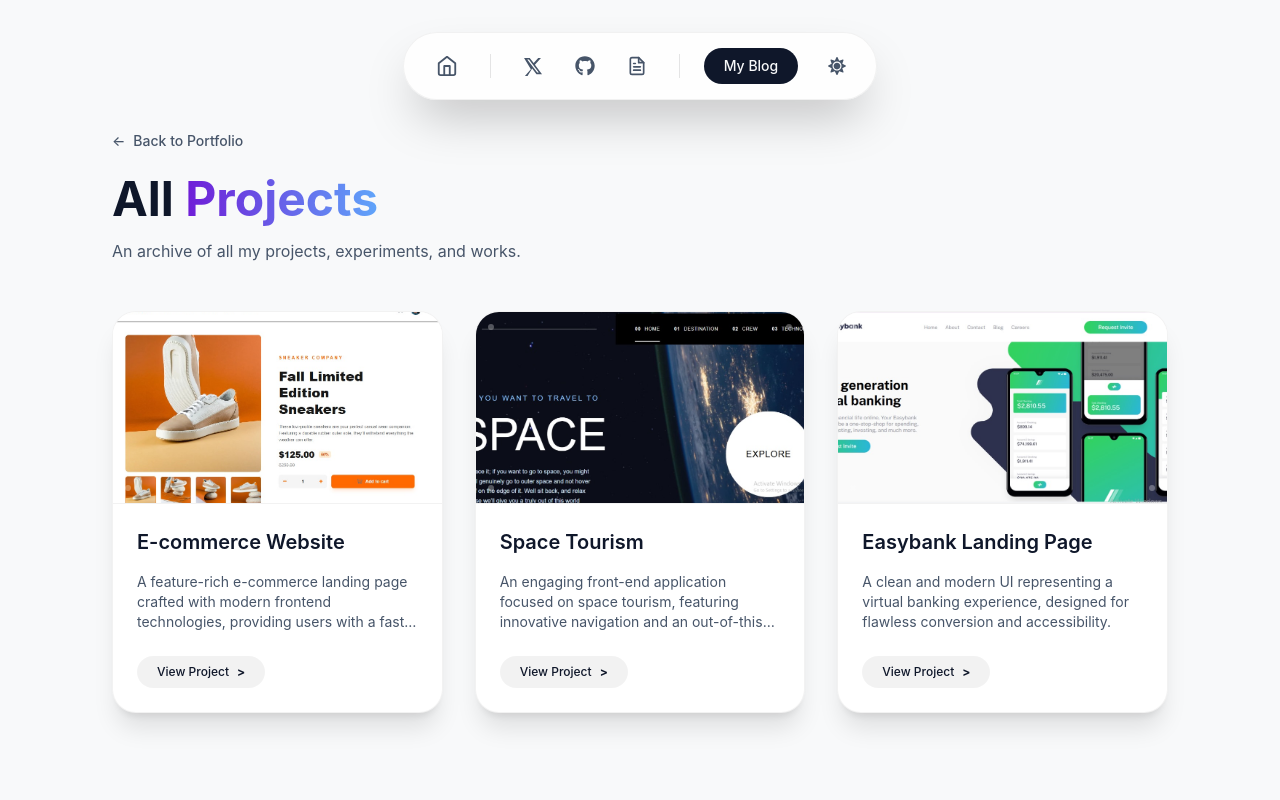
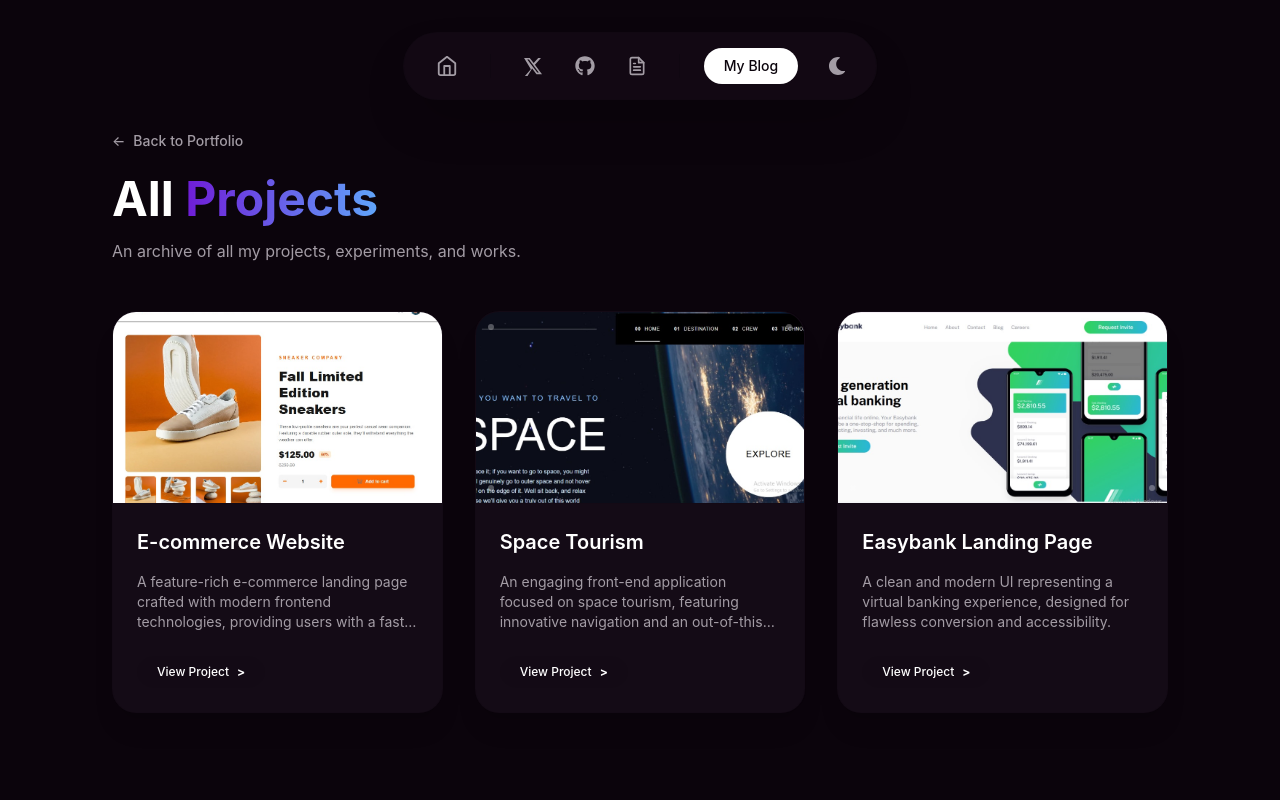
Before and after one commit to Feyisara2108/myPortfolio, a React (Vite) app: page /projects in a window 1280 px wide. Shown: the top 800 px of the page. Built offline with nearby package versions, Linux system fonts and the light colour scheme.

Commit message:
chore(config): update theme provider and project data structure

```diff
--- a/src/components/ThemeProvider.jsx
+++ b/src/components/ThemeProvider.jsx
@@ -4,22 +4,30 @@ const ThemeContext = createContext();
 
 export function ThemeProvider({ children }) {
   const [theme, setTheme] = useState(() => {
-    return localStorage.getItem('portfolio-theme') || 'light';
+    // Force dark theme as default per user request
+    if (typeof window !== 'undefined') {
+      return localStorage.getItem('theme') || 'dark';
+    }
+    return 'dark';
   });
 
   useEffect(() => {
-    localStorage.setItem('portfolio-theme', theme);
-    document.documentElement.className = theme === 'dark' ? '' : `theme-${theme}`;
+    const root = document.documentElement;
+    root.classList.remove('theme-light', 'theme-dark', 'theme-dim');
+    if (theme !== 'dark') {
+      root.classList.add(`theme-${theme}`);
+    }
+    localStorage.setItem('theme', theme);
   }, [theme]);
 
-  const cycleTheme = () => {
-    if (theme === 'dark') setTheme('light');
-    else if (theme === 'light') setTheme('dim');
-    else setTheme('dark');
+  const toggleTheme = () => {
+    const themes = ['dark', 'dim', 'light'];
+    const nextIndex = (themes.indexOf(theme) + 1) % themes.length;
+    setTheme(themes[nextIndex]);
   };
 
   return (
-    <ThemeContext.Provider value={{ theme, cycleTheme }}>
+    <ThemeContext.Provider value={{ theme, toggleTheme }}>
       {children}
     </ThemeContext.Provider>
   );
--- a/src/data/projects.js
+++ b/src/data/projects.js
@@ -1,12 +1,12 @@
 export const profileData = {
   name: "Mutmahinat Arowolo",
   nickname: "Ayokomi",
-  role: "Software Engineer",
-  tagline: "Creating innovative solutions and captivating designs. University student by day, visionary creator by night.",
+  role: "Frontend & Blockchain Developer",
+  tagline: "Building robust, scalable applications and decentralized solutions. Passionate about empowering the future of the web.",
   bio: [
-    "I'm Mutmahinat Arowolo, a frontend and blockchain developer with a passion for web development, decentralized applications, and creative designs.",
-    "I enjoy turning ideas into intuitive digital products, paying attention to the little details that make a big difference. Beyond code, I’m passionate about empowering others, sharing what I learn, collaborating, and helping people grow through tech.",
-    "For me, development isn’t just about building software, it’s about building opportunities."
+    "I like to craft solid and scalable products with exceptional user experiences, focusing on innovation and problem-solving across various industries.",
+    "I'm Mutmahinat Arowolo, a developer with extensive experience in scalable frontends and secure smart contracts. I specialize in building high-fidelity web/dApp applications and decentralized protocols.",
+    "A passionate web3 advocate, I am deeply involved in modern frontend frameworks and Ethereum ecosystems. My core tech stack includes React, Next.js, and Solidity."
   ],
   socials: {
     twitter: "https://x.com/Ayokomi21",
@@ -21,9 +21,6 @@ export const profileData = {
     "Next.js",
     "Tailwind CSS",
     "Solidity",
-    "Hardhat",
-    "Foundry",
-    "Wagmi",
     "HTML",
     "CSS"
   ],
```
